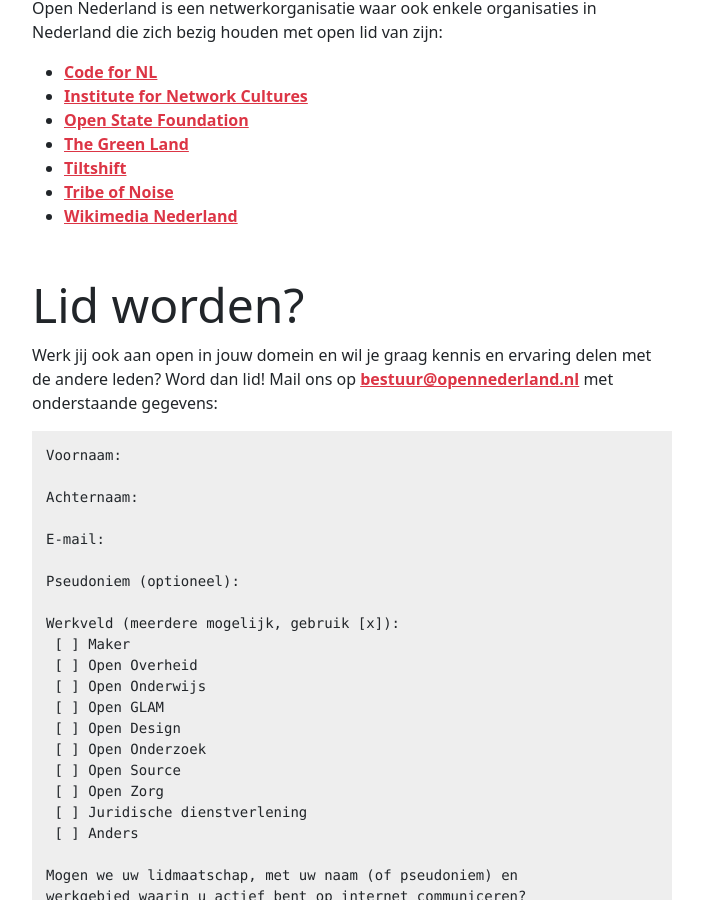
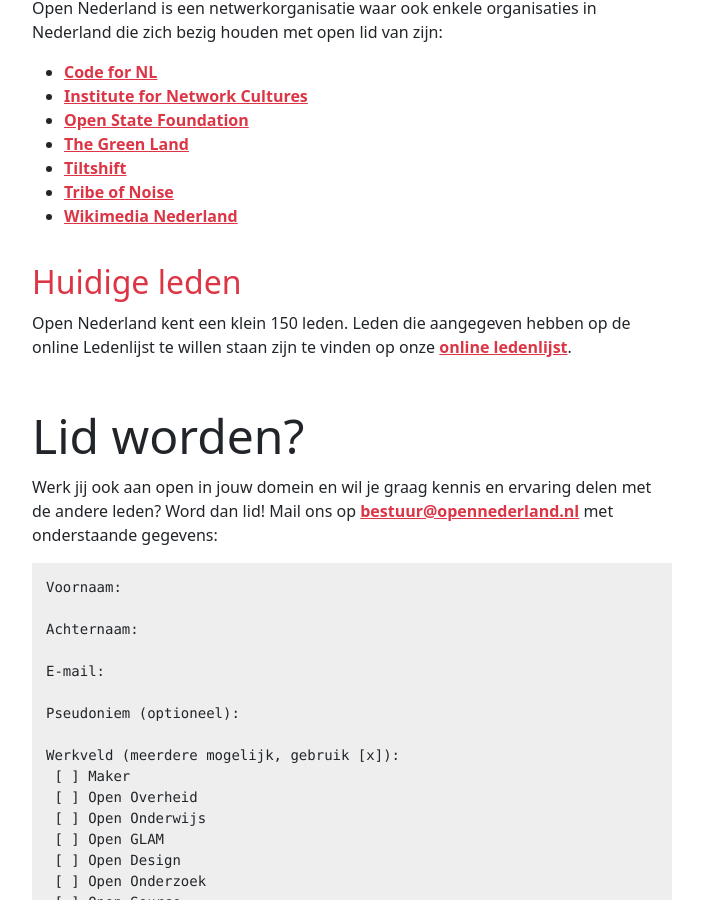
Before and after one commit to opennederland/www.opennederland.nl, a Jekyll site: the page built from pages/leden.md, in a window 1280 px wide and 900 px high, scrolled down 456 px. Shown: the whole window, without its empty margins (288-991 px from the left). Built offline with Jekyll 4.4.1, drawn with Linux system fonts in a browser that asks for light colours.

Commit message:
Ledenlijst gelinkt op de pagina met leden.

```diff
--- a/pages/leden.md
+++ b/pages/leden.md
@@ -15,6 +15,10 @@
 Open Nederland is een netwerkorganisatie waar ook enkele organisaties in Nederland die zich bezig houden met open lid van zijn:
 
 {% include organisaties.html %}
+
+### Huidige leden
+
+Open Nederland kent een klein 150 leden. Leden die aangegeven hebben op de online Ledenlijst te willen staan zijn te vinden op onze [online ledenlijst](/leden/personen).
 
 ## Lid worden?
 
```
